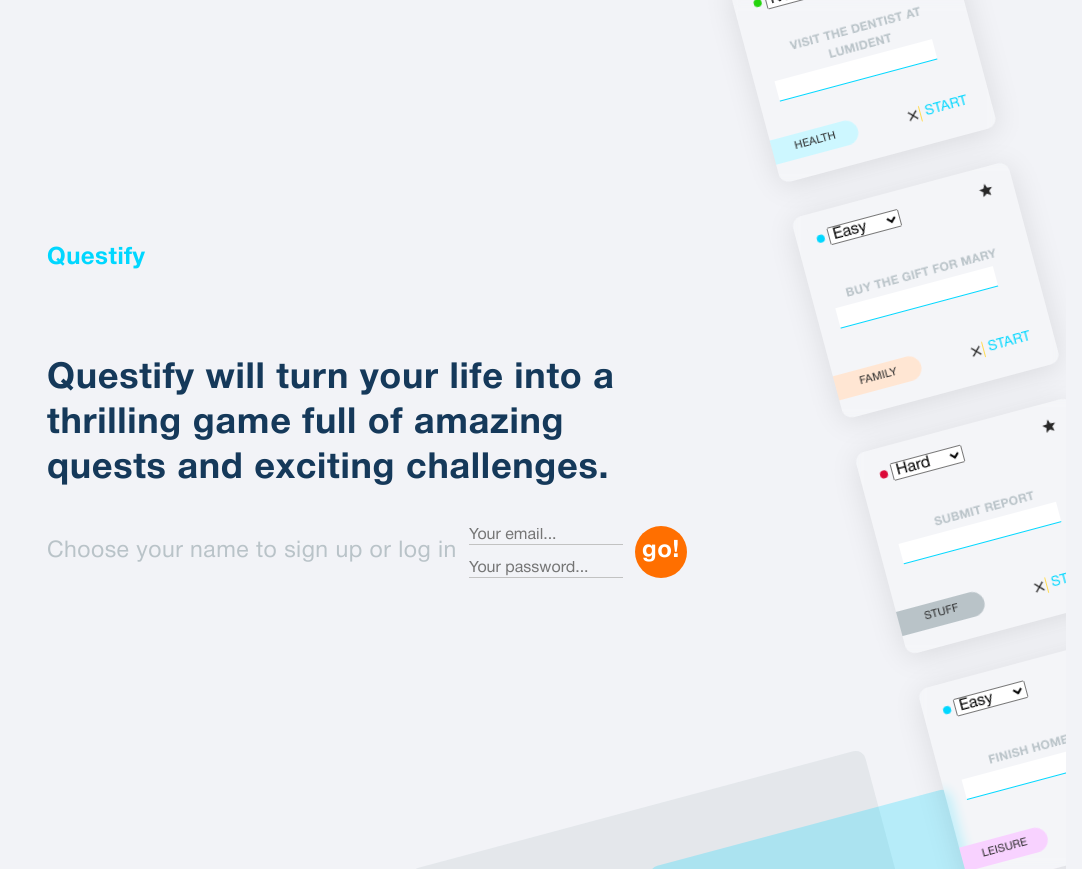
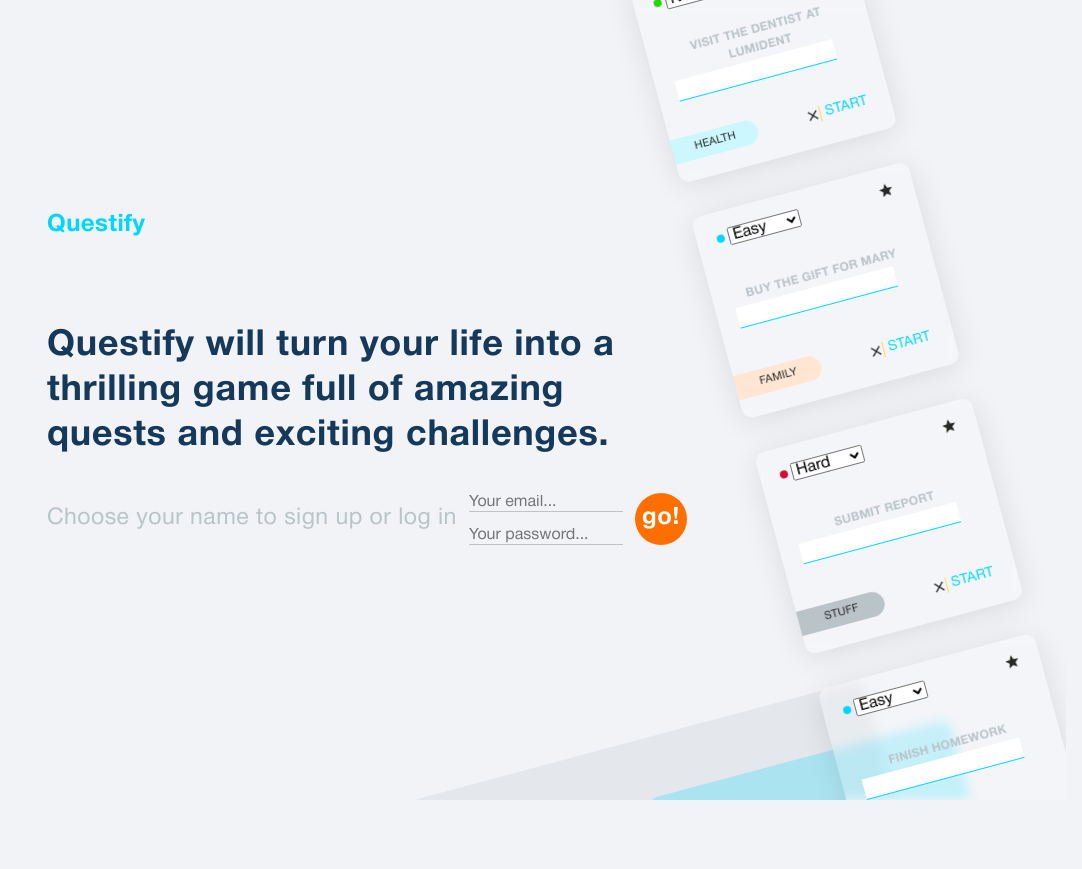
Before and after one commit to xxLEITTOxx/questify-pet-project, a React (Vite) app: page / in a window 1280 px wide. Shown: the whole page, without its empty margins (198-1280 px from the left). After the commit the page ends 800 px from the top, so only its background shows below. Built offline with nearby package versions, Linux system fonts and the light colour scheme.

Commit message:
landingpage hiegh fixed no scroll

```diff
--- a/src/components/LandingPage/LandingPage.module.css
+++ b/src/components/LandingPage/LandingPage.module.css
@@ -2,7 +2,10 @@
 .landingPageContainer {
     position: relative;
     overflow: hidden;
-    padding-top: 80px;
+    min-height: 100svh; /* корректная высота на мобильных */
+    box-sizing: border-box; /* чтобы паддинги входили в 100svh */
+    padding-top: clamp(32px, 8svh, 80px);
+    padding-bottom: clamp(24px, 18svh, 236px);
 }
 
 /* Контент всегда поверх фигур */
@@ -17,10 +20,6 @@
 /* Если .inputGroup — последний визуальный блок */
 .inputGroup {
     margin-bottom: 0;
-}
-
-.bgStack {
-    margin-top: 236px;
 }
 
 /* Базовая рамка-«окно» для фигур: показываем только нижнюю полосу */
@@ -149,12 +148,15 @@
     .landingPageContainer {
         display: flex;
         align-items: center;
-        padding-top: 300px;
+        min-height: 100svh;
+        box-sizing: border-box;
+        padding-top: clamp(80px, 28svh, 300px);
+        padding-bottom: 0;
     }
 
     .landingContent {
         max-width: 375px;
-        margin-bottom: 291px;
+        padding-bottom: clamp(24px, 26svh, 291px);
     }
 
     .landingH1 {
@@ -191,7 +193,9 @@
     }
 
     .landingPageContainer {
-        padding-top: 240px;
+        min-height: 100svh;
+        box-sizing: border-box;
+        padding-top: clamp(80px, 20svh, 240px);
         padding-left: 229px;
     }
     .landingContent {
@@ -226,3 +230,15 @@
         transform: translateX(-45%) translateY(110%) rotate(75deg);
     }
 }
+
+@media (max-height: 700px) {
+    .landingPageContainer {
+        padding-top: clamp(24px, 6svh, 60px);
+        padding-bottom: clamp(16px, 10svh, 120px);
+    }
+    @media (min-width: 768px) {
+        .landingContent {
+            padding-bottom: clamp(16px, 18svh, 200px);
+        }
+    }
+}
--- a/src/components/PromoQuestCards/PromoQuestCards.module.css
+++ b/src/components/PromoQuestCards/PromoQuestCards.module.css
@@ -23,7 +23,7 @@
     .diagonalCanvas {
         position: absolute;
         top: 0; /* раньше было top: 0 */
-        right: 75px; /* раньше было right: 240px */
+        right: 100px; /* раньше было right: 240px */
         width: 160vw; /* оставляем как у вас */
         height: 160vh;
         transform-origin: top right;
@@ -62,6 +62,6 @@
     }
 
     .diagonalCanvas {
-        right: 100px;
+        right: 200px;
     }
 }
```
